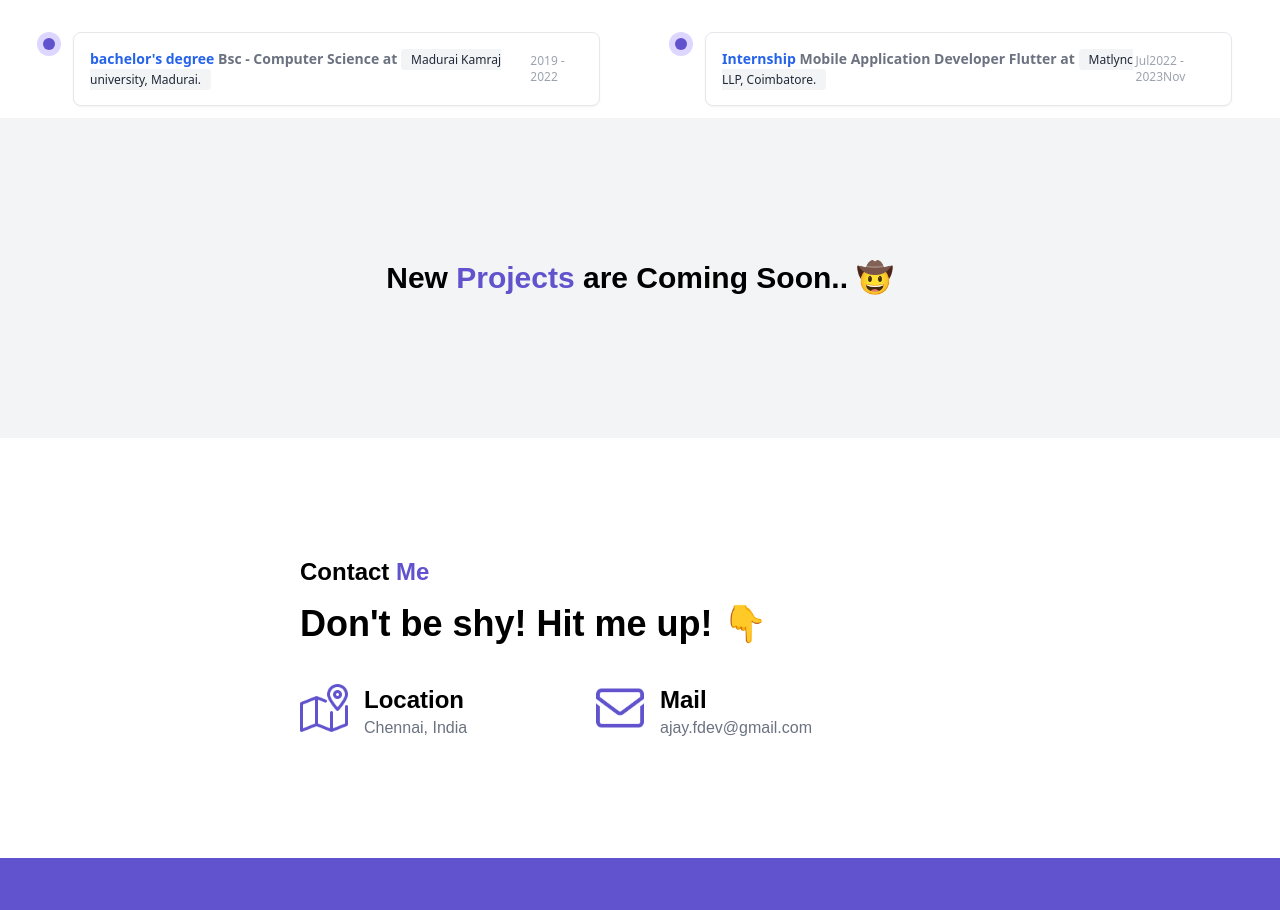
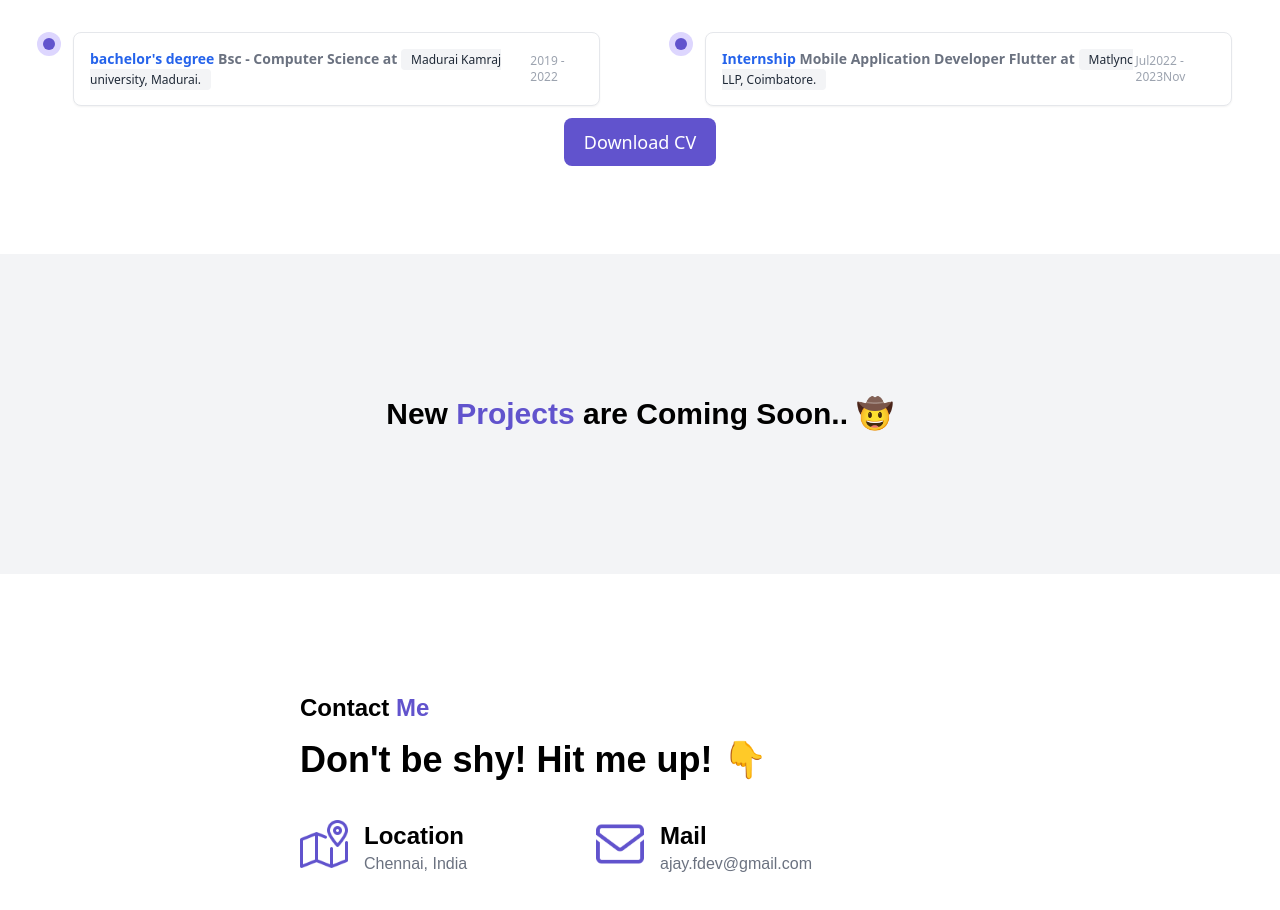
Before and after one commit to Ajaykumar231/Portfolio, a React (Vite) app: page / in a window 1280 px wide. Shown: the part 1683-2593 px from the top of the page. Built offline with nearby package versions, Linux system fonts and the light colour scheme.

Commit message:
updating resume

```diff
--- a/src/components/Experience.jsx
+++ b/src/components/Experience.jsx
@@ -123,7 +123,16 @@ const Experience = () => {
           </div>
         </div>
         {/* cv Button */}
-
+        <div className="grid justify-center pb-20">
+          <a href= {resume} download="resume.pdf">
+            <button
+              type="button"
+              className="focus:outline-none text-white bg-primary hover:bg-primary focus:ring-4 focus:ring-purple-300 font-medium rounded-lg text-lg px-5 py-2.5 mb-2 dark:primary dark:hover:bg-purple-700 dark:focus:ring-purple-900 transition-all duration-300 hover:scale-90"
+            >
+              Download CV
+            </button>
+          </a>
+        </div>
         {/*{/*Clients review}
       <div className=" grid justify-center text-center mt-5">
         <h4 className="text-1xl font-poppins font-semibold">
```
